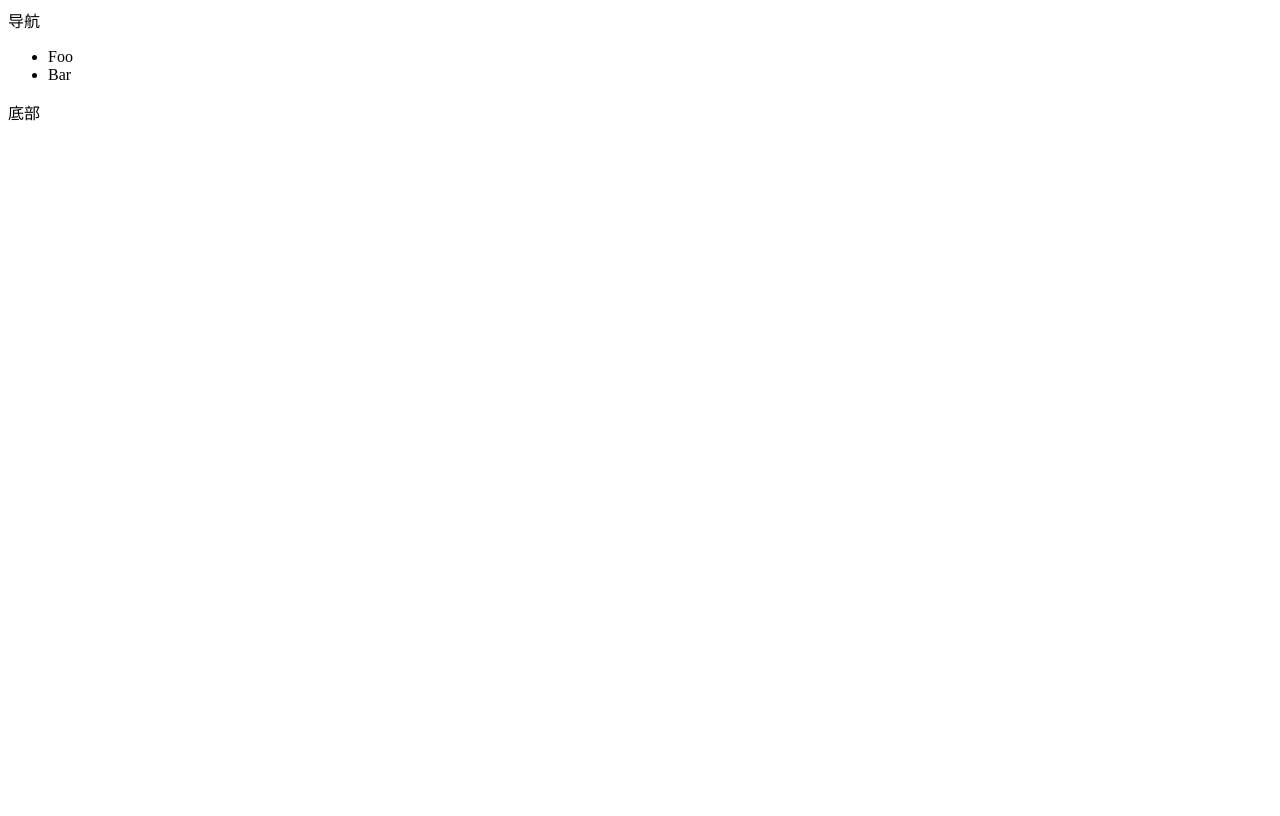
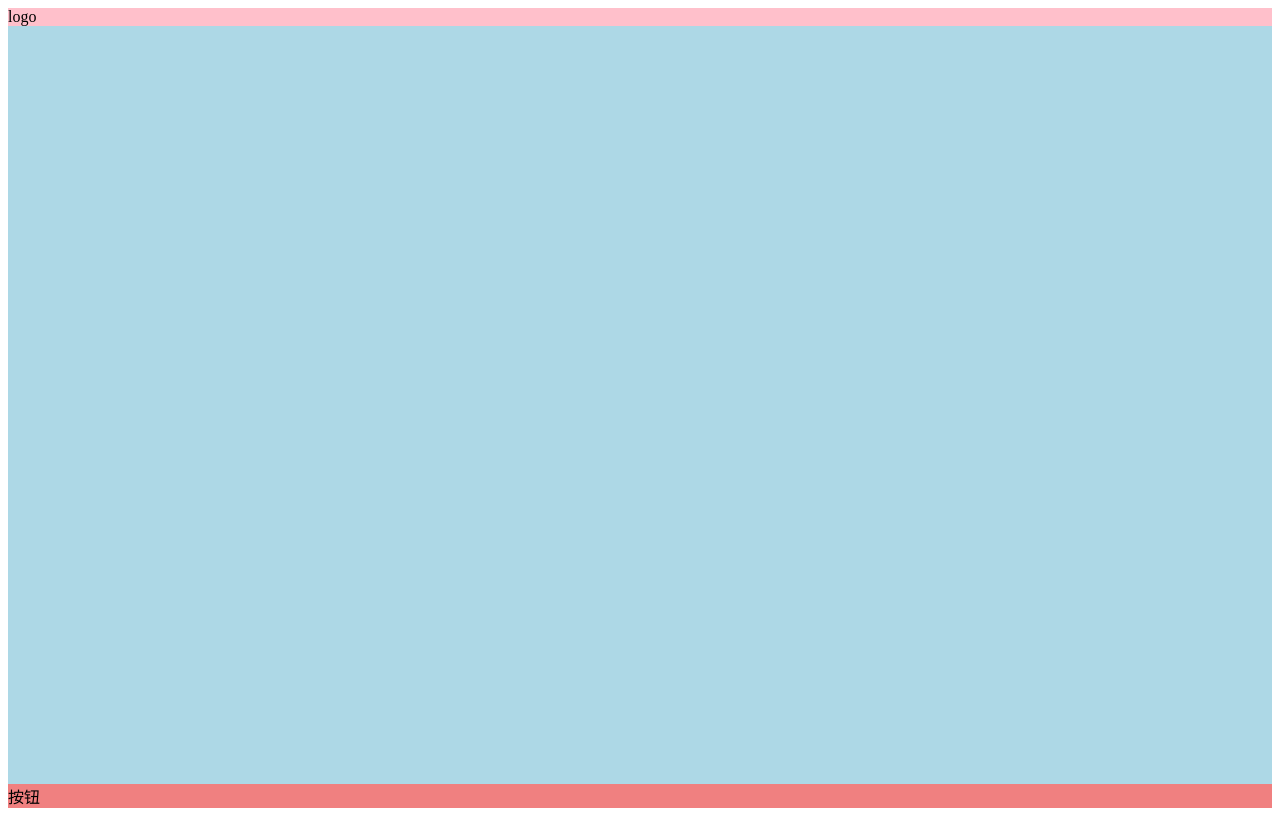
Before and after one commit to wangcmcc/mangosteen, a Vue app: page /#/welcome in a window 1280 px wide. Before the commit this address had no page. Built offline with nearby package versions, Linux system fonts and the light colour scheme.

Commit message:
添加welcome路由配置和sass

```diff
--- a/package.json
+++ b/package.json
@@ -8,6 +8,7 @@
     "preview": "vite preview"
   },
   "dependencies": {
+    "sass": "^1.49.11",
     "vue": "3.2.31",
     "vue-router": "^4.0.14"
   },
--- a/src/App.tsx
+++ b/src/App.tsx
@@ -3,23 +3,9 @@ import { RouterView } from "vue-router";
 export const App = defineComponent({
   setup() {
     return () => (
-      <>
-        <header>
-          导航
-          <ul>
-            <li>
-              <router-link to="./">Foo</router-link>
-            </li>
-            <li>
-              <router-link to="/bar">Bar</router-link>
-            </li>
-          </ul>
-        </header>
-        <div>
-          <RouterView />
-        </div>
-        <footer>底部</footer>
-      </>
+      <div>
+        <RouterView />
+      </div>
     );
   },
 });
--- /dev/null
+++ b/src/components/welcome/First.tsx
@@ -0,0 +1,8 @@
+import { defineComponent, ref } from 'vue';
+export const First = defineComponent({
+  setup() {
+    return () => (
+      <div>First</div>
+    );
+  },
+});
--- /dev/null
+++ b/src/components/welcome/Forth.tsx
@@ -0,0 +1,8 @@
+import { defineComponent, ref } from 'vue';
+export const Forth = defineComponent({
+  setup() {
+    return () => (
+      <div>Forth</div>
+    );
+  },
+});
--- /dev/null
+++ b/src/components/welcome/Second.tsx
@@ -0,0 +1,8 @@
+import { defineComponent, ref } from 'vue';
+export const Second = defineComponent({
+  setup() {
+    return () => (
+      <div>Second</div>
+    );
+  },
+});
--- /dev/null
+++ b/src/components/welcome/Third.tsx
@@ -0,0 +1,8 @@
+import { defineComponent, ref } from 'vue';
+export const Third = defineComponent({
+  setup() {
+    return () => (
+      <div>Third</div>
+    );
+  },
+});
--- /dev/null
+++ b/src/views/Welcome.module.scss
@@ -0,0 +1,20 @@
+.wrapper {
+    height: 100vh;
+    display: flex;
+    flex-direction: column;
+    > header {
+        flex-shrink: 0;
+        background: pink;
+        &:hover {
+            background: blue;
+        }
+    }
+    > main {
+        flex-grow: 1;
+        background-color: lightblue;
+    }
+    > footer {
+        flex-shrink: 0;
+        background-color: lightcoral;
+    }
+}
--- /dev/null
+++ b/src/views/Welcome.tsx
@@ -0,0 +1,14 @@
+import { defineComponent, ref } from "vue";
+import { RouterView } from "vue-router";
+import s from "./Welcome.module.scss";
+export const Welcome = defineComponent({
+  setup() {
+    return () => (
+      <div class={s.wrapper}>
+        <header>logo</header>
+        <main><RouterView /></main>
+        <footer>按钮</footer>
+      </div>
+    );
+  },
+});
```
Also changed, not shown: src/router/routes.tsx (+22 -6 lines), 1 other file (tests, documents, lock files or other folders).
